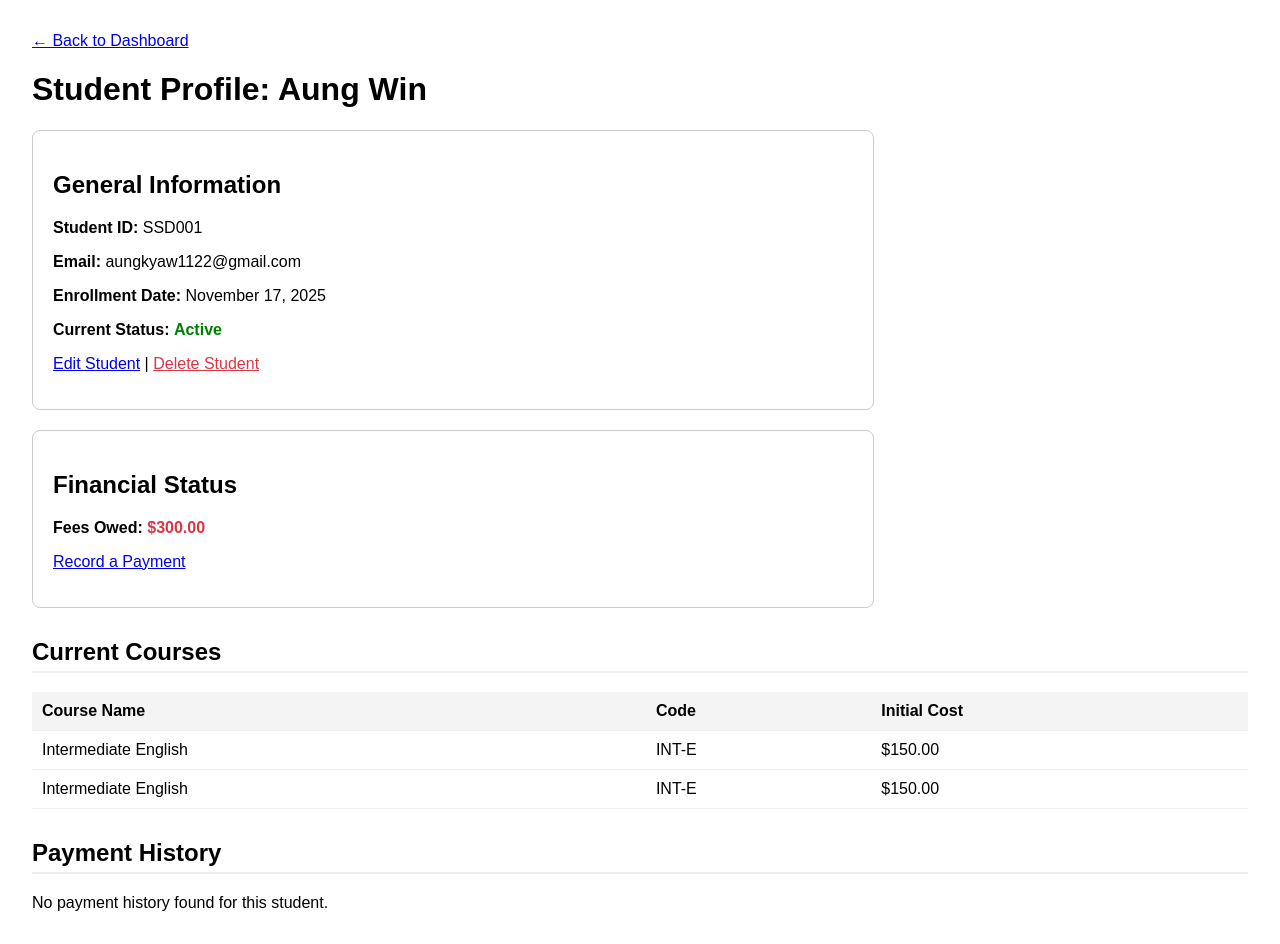
After one commit to Thriple-T/CapstonePrototype, a Django app: page /student/detail/4/ in a window 1280 px wide. The commit adds this page. Run offline with Django 4.2, Linux system fonts and the light colour scheme; a user stored in the database is signed in; data comes from the database, SQL or seed files in the repository; tables that the repository leaves empty hold one stand-in row (values such as "Sample post").

Commit message:
Added student details

```diff
--- a/core_django/dashboard/admin.py
+++ b/core_django/dashboard/admin.py
@@ -1,7 +1,6 @@
 from django.contrib import admin
 from .models import Course, Student
 
-# Register the models here.
 admin.site.register(Course)
 admin.site.register(Student)
 
--- /dev/null
+++ b/core_django/dashboard/templates/dashboard/student_detail.html
@@ -0,0 +1,103 @@
+<!DOCTYPE html>
+<html lang="en">
+<head>
+    <meta charset="UTF-8">
+    <title>{{ student.first_name }} {{ student.last_name }} Details</title>
+    <style>
+        body { font-family: sans-serif; margin: 2em; }
+        .detail-card {
+            border: 1px solid #ccc;
+            padding: 20px;
+            border-radius: 8px;
+            margin-bottom: 20px;
+            max-width: 800px;
+        }
+        .section-header { margin-top: 30px; border-bottom: 2px solid #eee; padding-bottom: 5px; }
+        table { width: 100%; border-collapse: collapse; }
+        th, td { padding: 10px; text-align: left; border-bottom: 1px solid #eee; }
+        th { background-color: #f4f4f4; }
+        .status-active { color: green; font-weight: bold; }
+        .balance-owed { color: #dc3545; font-weight: bold; }
+        .balance-credit { color: green; }
+    </style>
+</head>
+<body>
+    <p><a href="{% url 'fetch_data' %}">← Back to Dashboard</a></p>
+
+    <h1>Student Profile: {{ student.first_name }} {{ student.last_name }}</h1>
+
+    <div class="detail-card">
+        <h2>General Information</h2>
+        <p><strong>Student ID:</strong> {{ student.student_id }}</p>
+        <p><strong>Email:</strong> {{ student.email|default:"N/A" }}</p>
+        <p><strong>Enrollment Date:</strong> {{ student.date_added|date:"F j, Y" }}</p>
+        <p><strong>Current Status:</strong>
+            {% if student.status == 'ACT' %}
+                <span class="status-active">Active</span>
+            {% else %}
+                <span>{{ student.get_status_display }}</span>
+            {% endif %}
+        </p>
+        <p>
+            <a href="{% url 'edit_student' student.pk %}">Edit Student</a> |
+            <a href="{% url 'delete_student' student.pk %}" style="color: #dc3545;">Delete Student</a>
+        </p>
+    </div>
+
+    <div class="detail-card">
+        <h2>Financial Status</h2>
+        {% if student.current_balance > 0 %}
+            <p><strong>Fees Owed:</strong> <span class="balance-owed">${{ student.current_balance|floatformat:2 }}</span></p>
+        {% elif student.current_balance < 0 %}
+            <p><strong>Account Credit:</strong> <span class="balance-credit">${{ student.absolute_balance|floatformat:2 }}</span></p>
+        {% else %}
+            <p><strong>Fees Owed:</strong> $0.00</p>
+        {% endif %}
+
+        <p>
+            <a href="{% url 'add_payment' student.pk %}">Record a Payment</a>
+        </p>
+    </div>
+
+    <h2 class="section-header">Current Courses</h2>
+    {% if student.courses.all %}
+        <table>
+            <thead>
+                <tr><th>Course Name</th><th>Code</th><th>Initial Cost</th></tr>
+            </thead>
+            <tbody>
+                {% for course in student.courses.all %}
+                    <tr>
+                        <td>{{ course.name }}</td>
+                        <td>{{ course.course_code }}</td>
+                        <td>${{ course.cost|floatformat:2 }}</td>
+                    </tr>
+                {% endfor %}
+            </tbody>
+        </table>
+    {% else %}
+        <p>This student is not currently enrolled in any courses.</p>
+    {% endif %}
+
+    <h2 class="section-header">Payment History</h2>
+    {% if payments %}
+        <table>
+            <thead>
+                <tr><th>Amount</th><th>Date</th><th>Notes</th></tr>
+            </thead>
+            <tbody>
+                {% for payment in payments %}
+                    <tr>
+                        <td>${{ payment.amount|floatformat:2 }}</td>
+                        <td>{{ payment.payment_date|date:"M j, Y" }}</td>
+                        <td>{{ payment.notes|default:"-" }}</td>
+                    </tr>
+                {% endfor %}
+            </tbody>
+        </table>
+    {% else %}
+        <p>No payment history found for this student.</p>
+    {% endif %}
+
+</body>
+</html>
--- a/core_django/dashboard/urls.py
+++ b/core_django/dashboard/urls.py
@@ -9,6 +9,7 @@ urlpatterns = [
     path('student/add/', views.add_student, name='add_student'),
     path('student/edit/<int:pk>/', views.edit_student, name='edit_student'),
     path('student/delete/<int:pk>/', views.delete_student, name='delete_student'),
+    path('student/detail/<int:pk>/', views.student_detail, name='student_detail'),
 
     # Course Paths
     path('courses/', views.course_list, name='course_list'),
--- a/core_django/dashboard/views.py
+++ b/core_django/dashboard/views.py
@@ -241,3 +241,21 @@ def dashboard_analytics(request):
     }
 
     return render(request, 'dashboard/analytics.html', context)
+
+@login_required
+def student_detail(request, pk):
+    """Shows all details for a specific student, including their payments and courses."""
+
+    # Fetch the student object, ensuring they are owned by the current user
+    student = get_object_or_404(Student, pk=pk, user=request.user)
+
+    # Fetch all payment records for this student
+    payments = Payment.objects.filter(student=student).order_by('-payment_date')
+
+    context = {
+        'student': student,
+        'payments': payments,
+        # Courses are accessible via student.courses.all(), but explicitly fetching payments is necessary.
+    }
+
+    return render(request, 'dashboard/student_detail.html', context)
```
Also changed, not shown: core_django/dashboard/templates/dashboard/index.html (+4 -22 lines).
